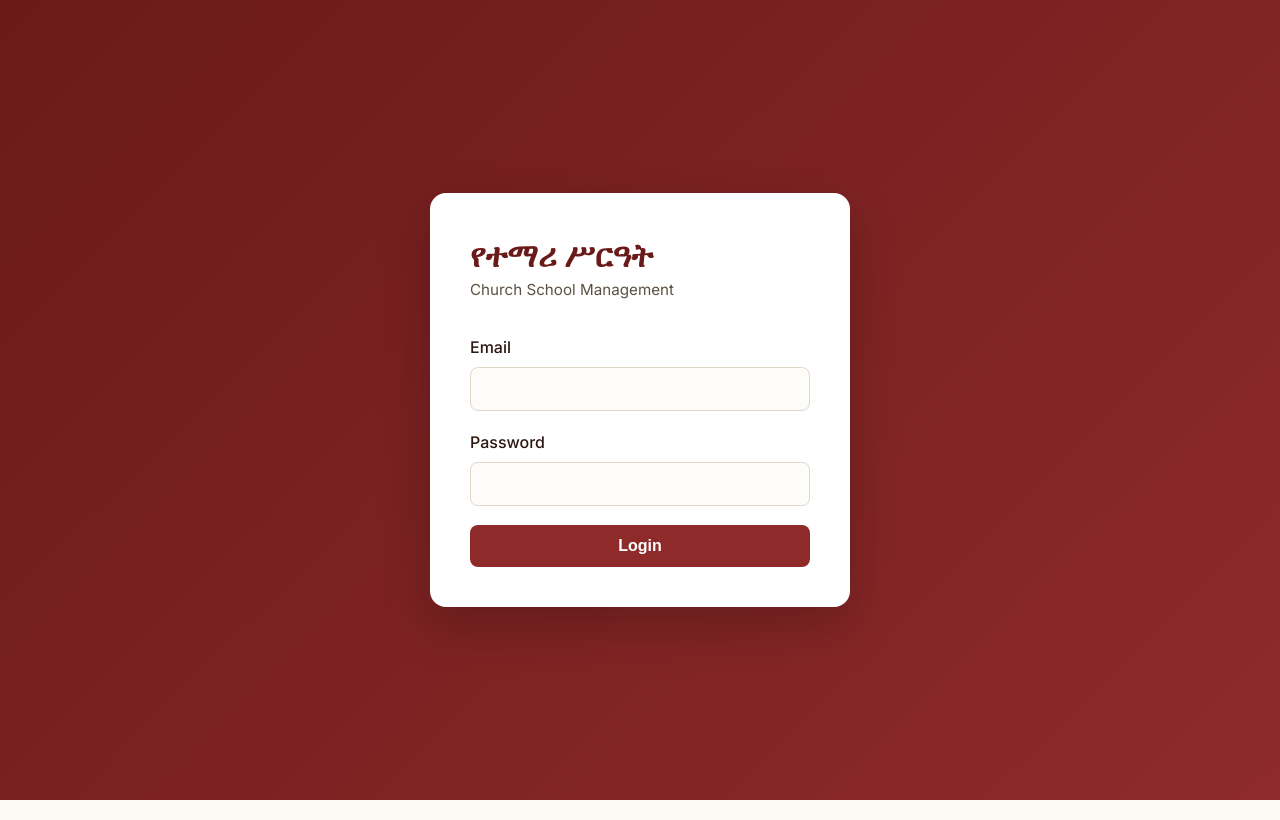
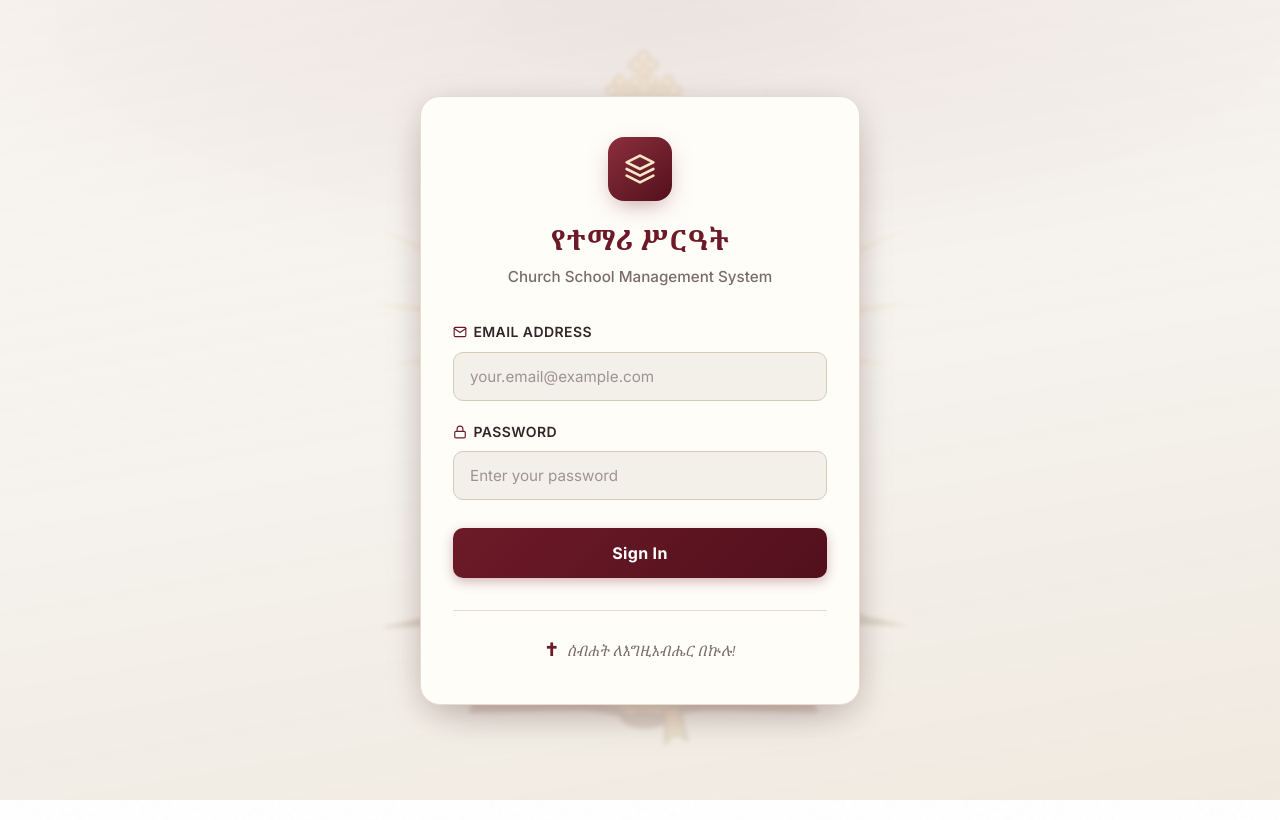
Before and after one commit to zola880/senbet, a React (Vite) app in the folder frontend/: page /login in a window 1280 px wide. Built offline with nearby package versions, Linux system fonts and the light colour scheme; no server answers.

Commit message:
fixed login

```diff
--- a/frontend/src/pages/Login.css
+++ b/frontend/src/pages/Login.css
@@ -1,28 +1,78 @@
-/* ========== LOGIN PAGE ========== */
-/* The login page styles are entirely self-contained here. */
+/* ==========================================================================
+   LOGIN PAGE — School theme (maroon / gold / parchment) with L.png
+   Scoped with `.login-` to prevent global style leakage.
+   ========================================================================== */
 
-.auth-container {
+.login-page {
+  --login-bg: #f3f0ea;
+  --login-surface: #fffdf8;
+  --login-border: #e6ddcf;
+  --login-border-strong: #d8cbb6;
+  --login-maroon: #6d1a28;
+  --login-maroon-deep: #52101c;
+  --login-maroon-soft: #8c2f3d;
+  --login-gold: #d2a12c;
+  --login-gold-soft: #f6e7c6;
+  --login-ink: #33262a;
+  --login-ink-soft: #7a6c6d;
+  --login-danger: #b3403f;
+  --login-success: #2e7d32;
+  --login-shadow: 0 8px 32px rgba(64, 20, 30, 0.15), 0 16px 48px -24px rgba(64, 20, 30, 0.4);
+
+  position: relative;
+  isolation: isolate;
   min-height: 100vh;
+  min-height: 100svh;
   display: flex;
   align-items: center;
   justify-content: center;
-  background: linear-gradient(135deg, var(--primary-dark), var(--primary));
+  padding: 2rem 1rem;
+  background-color: var(--login-bg);
+  overflow-x: clip;
 }
 
-.auth-card {
-  background: var(--card-bg);
-  border-radius: 16px;
-  box-shadow: 0 20px 50px rgba(0, 0, 0, 0.2);
-  padding: 2.5rem;
-  width: 100%;
-  max-width: 420px;
-  animation: slideUp 0.5s ease;
+/* Background & Overlay */
+.login-bg {
+  position: absolute;
+  inset: 0;
+  z-index: -2;
+  background-size: cover;
+  background-position: center center;
+  background-repeat: no-repeat;
+  transform: scale(1.05);
 }
 
-@keyframes slideUp {
+.login-overlay {
+  position: absolute;
+  inset: 0;
+  z-index: -1;
+  background:
+    radial-gradient(1200px 400px at 50% 0%, rgba(109, 26, 40, 0.08), transparent 70%),
+    linear-gradient(
+      170deg,
+      rgba(247, 244, 238, 0.92) 0%,
+      rgba(243, 240, 234, 0.85) 50%,
+      rgba(238, 231, 220, 0.90) 100%
+    );
+  backdrop-filter: blur(2px);
+}
+
+/* Login Card */
+.login-card {
+  width: 100%;
+  max-width: 440px;
+  background: var(--login-surface);
+  border: 1px solid var(--login-border);
+  border-radius: 20px;
+  padding: 2.5rem 2rem;
+  box-shadow: var(--login-shadow);
+  animation: login-fadeIn 0.4s ease;
+}
+
+@keyframes login-fadeIn {
   from {
     opacity: 0;
-    transform: translateY(30px);
+    transform: translateY(12px);
   }
   to {
     opacity: 1;
@@ -30,41 +80,278 @@
   }
 }
 
-.auth-card h2 {
-  font-size: 2rem;
-  margin-bottom: 0.25rem;
-  color: var(--primary-dark);
+/* Header */
+.login-header {
+  display: flex;
+  flex-direction: column;
+  align-items: center;
+  text-align: center;
+  margin-bottom: 2rem;
 }
 
-.auth-card .subtitle {
-  color: var(--text-light);
-  margin-bottom: 2rem;
-  font-size: 0.95rem;
+.login-logo {
+  width: 64px;
+  height: 64px;
+  border-radius: 16px;
+  background: linear-gradient(140deg, var(--login-maroon-soft), var(--login-maroon-deep));
+  color: var(--login-gold-soft);
+  display: grid;
+  place-items: center;
+  margin-bottom: 1.25rem;
+  box-shadow: 0 8px 24px -8px rgba(109, 26, 40, 0.5);
 }
 
-.input-group {
-  margin-bottom: 1.2rem;
+.login-logo svg {
+  width: 32px;
+  height: 32px;
 }
 
-.input-group label {
-  display: block;
-  margin-bottom: 0.4rem;
-  font-weight: 500;
-  color: var(--text);
+.login-title {
+  margin: 0 0 0.5rem;
+  font-family: 'Noto Serif Ethiopic', 'Playfair Display', Georgia, serif;
+  font-size: 1.75rem;
+  font-weight: 700;
+  color: var(--login-maroon);
+  letter-spacing: 0.02em;
 }
 
-.input-group input {
-  width: 100%;
-  padding: 0.75rem 1rem;
-  border: 1px solid var(--border);
-  border-radius: 8px;
-  font-size: 1rem;
-  background: #fdfcf8;
-  transition: var(--transition);
+.login-subtitle {
+  margin: 0;
+  font-size: 0.95rem;
+  color: var(--login-ink-soft);
+  font-weight: 500;
 }
 
-.input-group input:focus {
-  border-color: var(--secondary);
-  box-shadow: 0 0 0 3px rgba(212, 160, 23, 0.15);
+/* Form */
+.login-form {
+  display: flex;
+  flex-direction: column;
+  gap: 1.25rem;
+}
+
+.login-field {
+  display: flex;
+  flex-direction: column;
+  gap: 0.5rem;
+}
+
+.login-label {
+  display: flex;
+  align-items: center;
+  gap: 0.4rem;
+  font-size: 0.875rem;
+  font-weight: 600;
+  color: var(--login-ink);
+  text-transform: uppercase;
+  letter-spacing: 0.03em;
+}
+
+.login-label-icon {
+  color: var(--login-maroon);
+}
+
+.login-input {
+  width: 100%;
+  padding: 0.875rem 1rem;
+  border: 1px solid var(--login-border-strong);
+  border-radius: 10px;
+  background: var(--login-bg);
+  color: var(--login-ink);
+  font-family: inherit;
+  font-size: 0.95rem;
+  transition: all 0.2s ease;
+}
+
+.login-input::placeholder {
+  color: var(--login-ink-soft);
+  opacity: 0.7;
+}
+
+.login-input:focus {
   outline: none;
+  border-color: var(--login-maroon);
+  box-shadow: 0 0 0 3px rgba(109, 26, 40, 0.12);
+  background: #fff;
 }
+
+.login-input:disabled {
+  opacity: 0.6;
+  cursor: not-allowed;
+}
+
+/* Submit Button */
+.login-btn {
+  display: flex;
+  align-items: center;
+  justify-content: center;
+  gap: 0.6rem;
+  padding: 0.95rem 1.5rem;
+  border: none;
+  border-radius: 10px;
+  background: linear-gradient(135deg, var(--login-maroon) 0%, var(--login-maroon-deep) 100%);
+  color: #fff;
+  font-family: inherit;
+  font-size: 1rem;
+  font-weight: 700;
+  letter-spacing: 0.02em;
+  cursor: pointer;
+  box-shadow: 0 4px 12px rgba(109, 26, 40, 0.3);
+  transition: all 0.2s ease;
+  margin-top: 0.5rem;
+}
+
+.login-btn:hover:not(:disabled) {
+  transform: translateY(-2px);
+  box-shadow: 0 6px 20px rgba(109, 26, 40, 0.4);
+}
+
+.login-btn:active:not(:disabled) {
+  transform: translateY(0);
+}
+
+.login-btn:disabled {
+  opacity: 0.7;
+  cursor: not-allowed;
+  transform: none;
+}
+
+.login-btn:focus-visible {
+  outline: 3px solid var(--login-gold);
+  outline-offset: 2px;
+}
+
+/* Spinner */
+.login-spinner {
+  width: 18px;
+  height: 18px;
+  border: 2px solid rgba(255, 255, 255, 0.3);
+  border-top-color: #fff;
+  border-radius: 50%;
+  animation: login-spin 0.6s linear infinite;
+}
+
+@keyframes login-spin {
+  to {
+    transform: rotate(360deg);
+  }
+}
+
+/* Footer */
+.login-footer {
+  margin-top: 2rem;
+  padding-top: 1.5rem;
+  border-top: 1px solid var(--login-border);
+  text-align: center;
+}
+
+.login-footer-text {
+  margin: 0;
+  font-family: 'Noto Serif Ethiopic', serif;
+  font-size: 0.9rem;
+  color: var(--login-ink-soft);
+  font-style: italic;
+}
+
+.login-footer-cross {
+  display: inline-block;
+  margin-right: 0.5rem;
+  color: var(--login-maroon);
+  font-weight: 700;
+  font-size: 1.1rem;
+  font-style: normal;
+}
+
+/* Toast Notification */
+.login-toast {
+  position: fixed;
+  top: 1.5rem;
+  right: 1.5rem;
+  z-index: 2000;
+  display: flex;
+  align-items: center;
+  gap: 0.75rem;
+  padding: 1rem 1.25rem;
+  border-radius: 12px;
+  box-shadow: 0 10px 25px -5px rgba(0, 0, 0, 0.15);
+  font-size: 0.95rem;
+  font-weight: 600;
+  animation: login-slideIn 0.3s ease;
+  max-width: 400px;
+}
+
+.login-toast--success {
+  background: #f0fdf4;
+  border: 1px solid #bbf7d0;
+  color: var(--login-success);
+}
+
+.login-toast--error {
+  background: #fdf6f4;
+  border: 1px solid #fecaca;
+  color: var(--login-danger);
+}
+
+.login-toast-close {
+  background: transparent;
+  border: none;
+  color: inherit;
+  cursor: pointer;
+  padding: 0.25rem;
+  opacity: 0.7;
+  transition: opacity 0.2s;
+  display: grid;
+  place-items: center;
+}
+
+.login-toast-close:hover {
+  opacity: 1;
+}
+
+@keyframes login-slideIn {
+  from {
+    transform: translateX(100%);
+    opacity: 0;
+  }
+  to {
+    transform: translateX(0);
+    opacity: 1;
+  }
+}
+
+/* Responsive */
+@media (max-width: 480px) {
+  .login-page {
+    padding: 1.5rem 0.75rem;
+  }
+
+  .login-card {
+    padding: 2rem 1.5rem;
+  }
+
+  .login-title {
+    font-size: 1.5rem;
+  }
+
+  .login-toast {
+    left: 1rem;
+    right: 1rem;
+    max-width: none;
+    top: 1rem;
+  }
+}
+
+/* Accessibility */
+@media (prefers-reduced-motion: reduce) {
+  .login-card,
+  .login-input,
+  .login-btn,
+  .login-toast,
+  .login-spinner {
+    transition: none;
+    animation: none;
+  }
+
+  .login-btn:hover:not(:disabled) {
+    transform: none;
+  }
+}
--- a/frontend/src/pages/Login.jsx
+++ b/frontend/src/pages/Login.jsx
@@ -1,44 +1,142 @@
 import { useState, useContext } from 'react';
+import { useNavigate, useLocation } from 'react-router-dom';
+import { FiAlertTriangle, FiCheckCircle, FiLock, FiMail, FiX } from 'react-icons/fi';
+
 import AuthContext from '../context/AuthContext';
-import { useNavigate } from 'react-router-dom';
+import bgImage from '../assets/L.png';
 import './Login.css';
 
 const Login = () => {
   const [email, setEmail] = useState('');
   const [password, setPassword] = useState('');
-  const [error, setError] = useState('');
+  const [isLoading, setIsLoading] = useState(false);
+  const [toast, setToast] = useState({ type: '', message: '' });
+
   const { login } = useContext(AuthContext);
   const navigate = useNavigate();
+  const location = useLocation();
+
+  const showToast = (type, message) => {
+    setToast({ type, message });
+    setTimeout(() => setToast({ type: '', message: '' }), 4000);
+  };
 
   const handleSubmit = async (e) => {
     e.preventDefault();
+    setIsLoading(true);
+
     try {
       const data = await login(email, password);
-      navigate(`/${data.data.role}`);
+      showToast('success', 'Login successful! Redirecting...');
+
+      // Check if there's a saved location to redirect back to
+      const from = location.state?.from || `/${data.data.role}`;
+      setTimeout(() => navigate(from, { replace: true }), 800);
     } catch (err) {
-      setError(err.response?.data?.message || 'Login failed');
+      const message = err.response?.data?.message || 'Login failed. Please check your credentials.';
+      showToast('error', message);
+    } finally {
+      setIsLoading(false);
     }
   };
 
   return (
-    <div className="auth-container">
-      <div className="auth-card">
-        <h2>የተማሪ ሥርዓት</h2>
-        <p className="subtitle">Church School Management</p>
-        {error && <div className="error-msg">{error}</div>}
-        <form onSubmit={handleSubmit}>
-          <div className="input-group">
-            <label>Email</label>
-            <input type="email" value={email} onChange={e => setEmail(e.target.value)} required />
+    <section className="login-page">
+      {/* Background */}
+      <div className="login-bg" style={{ backgroundImage: `url(${bgImage})` }} aria-hidden="true" />
+      <div className="login-overlay" aria-hidden="true" />
+
+      {/* Toast Notification */}
+      {toast.message && (
+        <div className={`login-toast login-toast--${toast.type}`} role="alert">
+          {toast.type === 'success' ? <FiCheckCircle size={18} /> : <FiAlertTriangle size={18} />}
+          <span>{toast.message}</span>
+          <button
+            className="login-toast-close"
+            onClick={() => setToast({ type: '', message: '' })}
+            aria-label="Close notification"
+          >
+            <FiX size={16} />
+          </button>
+        </div>
+      )}
+
+      {/* Login Card */}
+      <div className="login-card">
+        <header className="login-header">
+          <div className="login-logo" aria-hidden="true">
+            <svg viewBox="0 0 24 24" fill="none" xmlns="http://www.w3.org/2000/svg">
+              <path d="M12 2L2 7L12 12L22 7L12 2Z" stroke="currentColor" strokeWidth="2" strokeLinecap="round" strokeLinejoin="round"/>
+              <path d="M2 17L12 22L22 17" stroke="currentColor" strokeWidth="2" strokeLinecap="round" strokeLinejoin="round"/>
+              <path d="M2 12L12 17L22 12" stroke="currentColor" strokeWidth="2" strokeLinecap="round" strokeLinejoin="round"/>
+            </svg>
           </div>
-          <div className="input-group">
-            <label>Password</label>
-            <input type="password" value={password} onChange={e => setPassword(e.target.value)} required />
+          <h1 className="login-title">የተማሪ ሥርዓት</h1>
+          <p className="login-subtitle">Church School Management System</p>
+        </header>
+
+        <form className="login-form" onSubmit={handleSubmit} noValidate>
+          <div className="login-field">
+            <label htmlFor="email" className="login-label">
+              <FiMail className="login-label-icon" />
+              Email Address
+            </label>
+            <input
+              id="email"
+              type="email"
+              className="login-input"
+              placeholder="your.email@example.com"
+              value={email}
+              onChange={(e) => setEmail(e.target.value)}
+              required
+              autoComplete="email"
+              disabled={isLoading}
+            />
           </div>
-          <button type="submit" className="btn btn-primary btn-block">Login</button>
+
+          <div className="login-field">
+            <label htmlFor="password" className="login-label">
+              <FiLock className="login-label-icon" />
+              Password
+            </label>
+            <input
+              id="password"
+              type="password"
+              className="login-input"
+              placeholder="Enter your password"
+              value={password}
+              onChange={(e) => setPassword(e.target.value)}
+              required
+              autoComplete="current-password"
+              disabled={isLoading}
+            />
+          </div>
+
+          <button
+            type="submit"
+            className="login-btn"
+            disabled={isLoading}
+          >
+            {isLoading ? (
+              <>
+                <span className="login-spinner" aria-hidden="true" />
+                <span>Signing In...</span>
+              </>
+            ) : (
+              'Sign In'
+            )}
+          </button>
         </form>
+
+        <footer className="login-footer">
+          <p className="login-footer-text">
+            <span className="login-footer-cross">✝</span>
+            ስብሐት ለእግዚአብሔር በኵሉ!
+          </p>
+        </footer>
       </div>
-    </div>
+    </section>
   );
 };
+
 export default Login;
```
